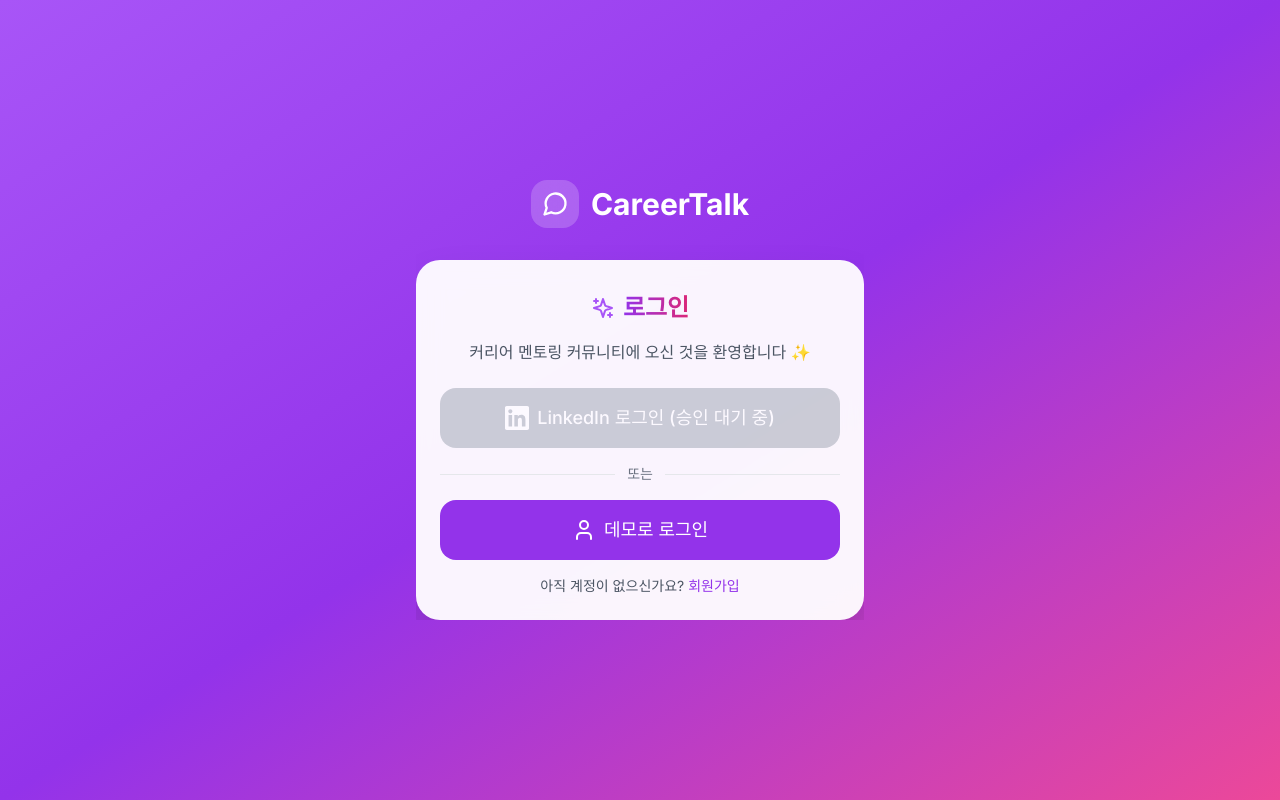
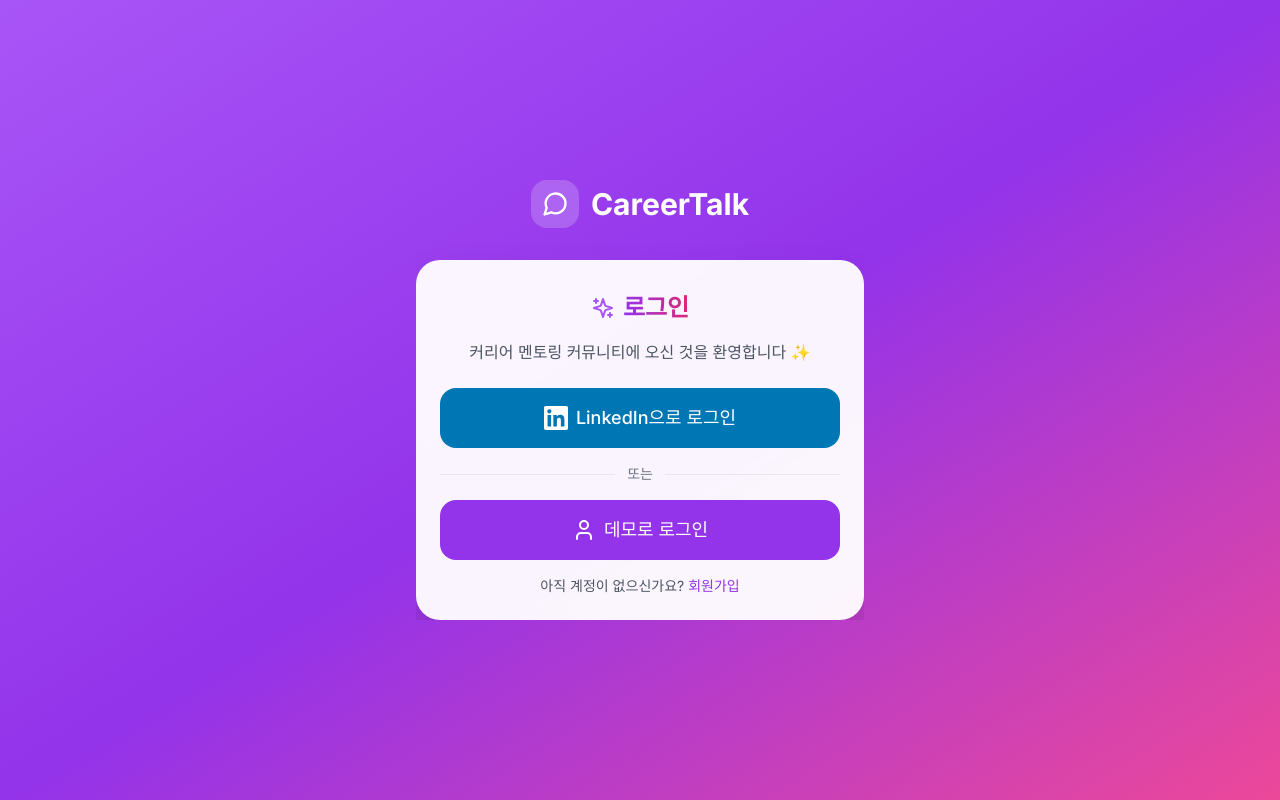
Before and after one commit to cmos00/mento, a Next.js app: page /auth/login in a window 1280 px wide. Built offline with nearby package versions, Linux system fonts and the light colour scheme.

Commit message:
✅ LinkedIn 로그인 활성화
- Company verification 완료
- LinkedIn 로그인 버튼 활성화
- OAuth 정상 작동 준비 완료

```diff
--- a/src/app/auth/login/page.tsx
+++ b/src/app/auth/login/page.tsx
@@ -82,8 +82,8 @@ export default function LoginPage() {
             {/* LinkedIn 로그인 버튼 */}
                       <button
             onClick={handleLinkedInLogin}
-            disabled={true}
-            className="w-full bg-gray-400 text-white py-4 rounded-2xl font-medium transition-colors disabled:opacity-50 disabled:cursor-not-allowed text-lg flex items-center justify-center"
+            disabled={isLoading}
+            className="w-full bg-[#0077B5] hover:bg-[#006097] text-white py-4 rounded-2xl font-medium transition-colors disabled:opacity-50 disabled:cursor-not-allowed text-lg flex items-center justify-center"
           >
               {isLoading ? (
                 <>
@@ -95,7 +95,7 @@ export default function LoginPage() {
                   <svg className="w-6 h-6 mr-2" viewBox="0 0 24 24" fill="currentColor">
                     <path d="M20.447 20.452h-3.554v-5.569c0-1.328-.027-3.037-1.852-3.037-1.853 0-2.136 1.445-2.136 2.939v5.667H9.351V9h3.414v1.561h.046c.477-.9 1.637-1.85 3.37-1.85 3.601 0 4.267 2.37 4.267 5.455v6.286zM5.337 7.433c-1.144 0-2.063-.926-2.063-2.065 0-1.138.92-2.063 2.063-2.063 1.14 0 2.064.925 2.064 2.063 0 1.139-.925 2.065-2.064 2.065zm1.782 13.019H3.555V9h3.564v11.452zM22.225 0H1.771C.792 0 0 .774 0 1.729v20.542C0 23.227.792 24 1.771 24h20.451C23.2 24 24 23.227 24 22.271V1.729C24 .774 23.2 0 22.222 0h.003z"/>
                   </svg>
-                  LinkedIn 로그인 (승인 대기 중)
+                  LinkedIn으로 로그인
                 </>
               )}
             </button>
```
